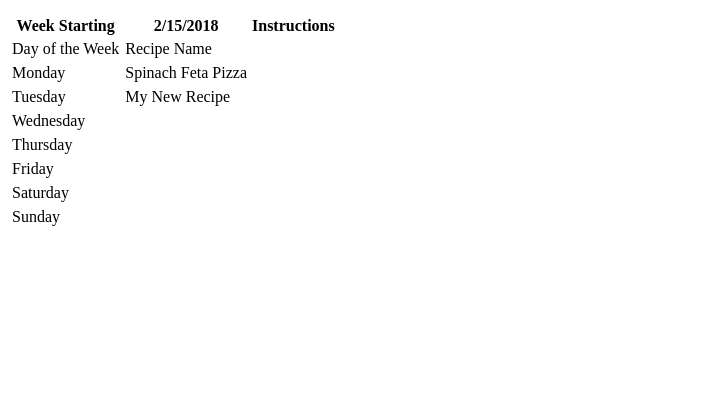
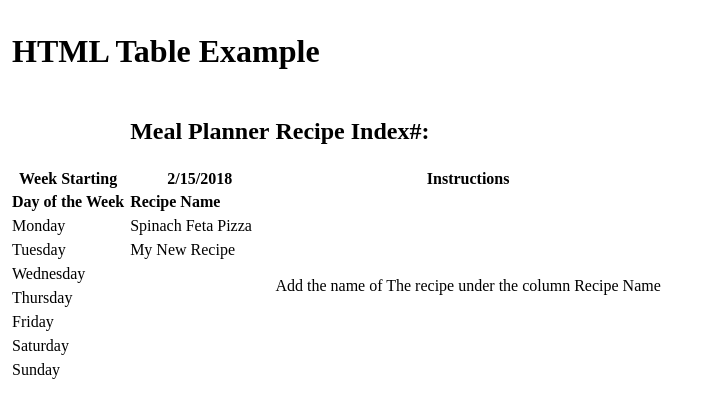
Before and after one commit to pta03996/suhattjmodule2assigment, a plain HTML site: page index.html in a window 1280 px wide. Shown: the whole page, without its empty margins (0-712 px from the left). Drawn offline with Linux system fonts and the light colour scheme.

Commit message:
add span

```diff
--- a/index.html
+++ b/index.html
@@ -10,9 +10,12 @@
 <body>
     <table>
         <tr>
-            <td></td>
-            <td></td>
-            <td></td>
+            <td colspan="3"><h1>HTML Table Example</h1></td>
+        </tr>
+        <tr>
+            <td><img src="" alt=""></td>
+            <td><h2>Meal Planner</h2></td>
+            <td><h2>Recipe Index#:</h2></td>
         </tr>
         <tr>
             <th>Week Starting</th>
@@ -20,43 +23,36 @@
             <th>Instructions</th>
         </tr>
         <tr>
-            <td>Day of the Week</td>
-            <td>Recipe Name</td>
-            <td></td>
+            <td><b>Day of the Week</b></td>
+            <td><b>Recipe Name</b></td>
+            <td rowspan="8"> Add the name of The recipe under the column Recipe Name</td>
         </tr>
         <tr>
             <td>Monday</td>
             <td>Spinach Feta Pizza</td>
-            <td></td>
         </tr>
         <tr>
             <td>Tuesday</td>
             <td>My New Recipe</td>
-            <td></td>
         </tr>
         <tr>
             <td>Wednesday</td>
-            <td></td>
             <td></td>
         </tr>
         <tr>
             <td>Thursday</td>
             <td></td>
-            <td></td>
         </tr>
         <tr>
             <td>Friday</td>
-            <td></td>
             <td></td>
         </tr>
         <tr>
             <td>Saturday</td>
             <td></td>
-            <td></td>
         </tr>
         <tr>
             <td>Sunday</td>
-            <td></td>
             <td></td>
         </tr>
     </table>
```
